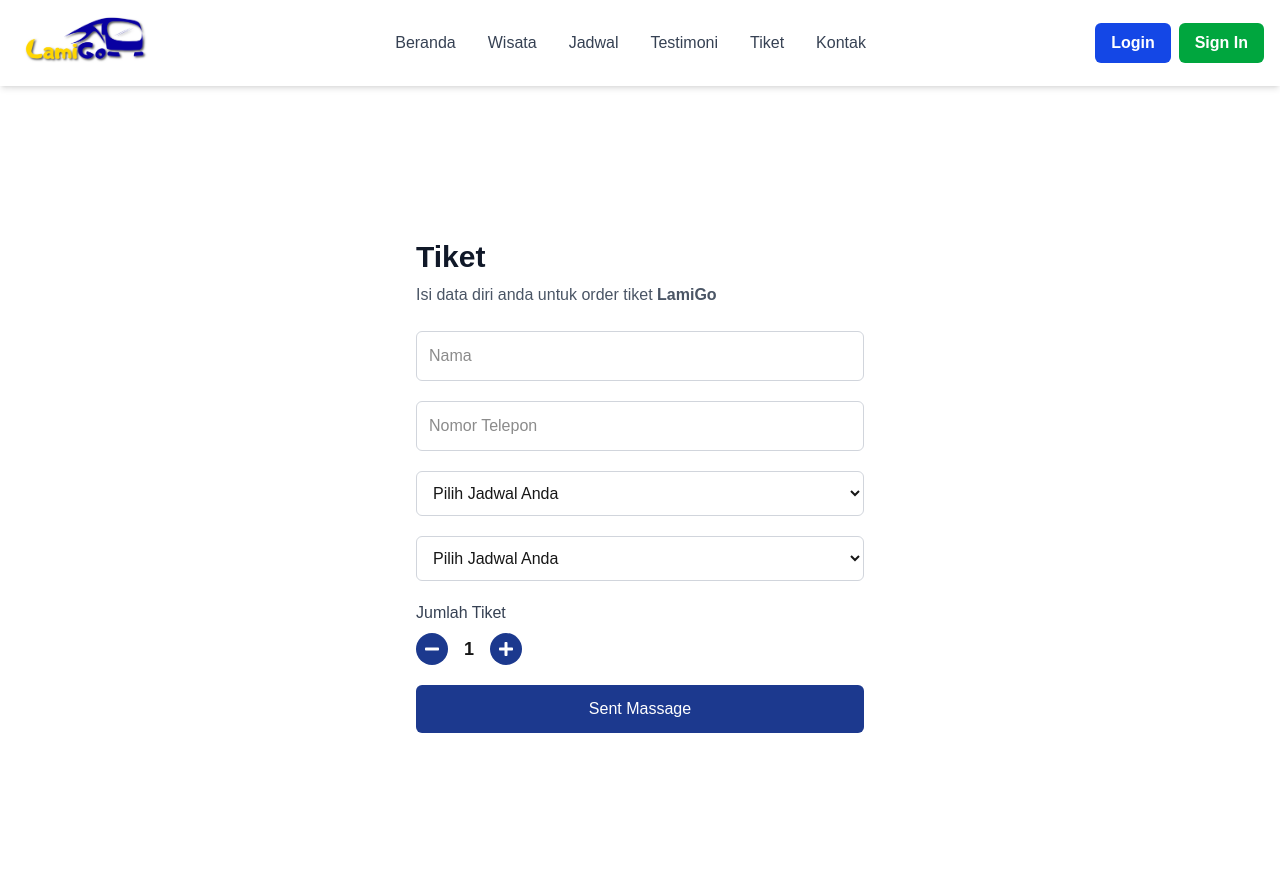
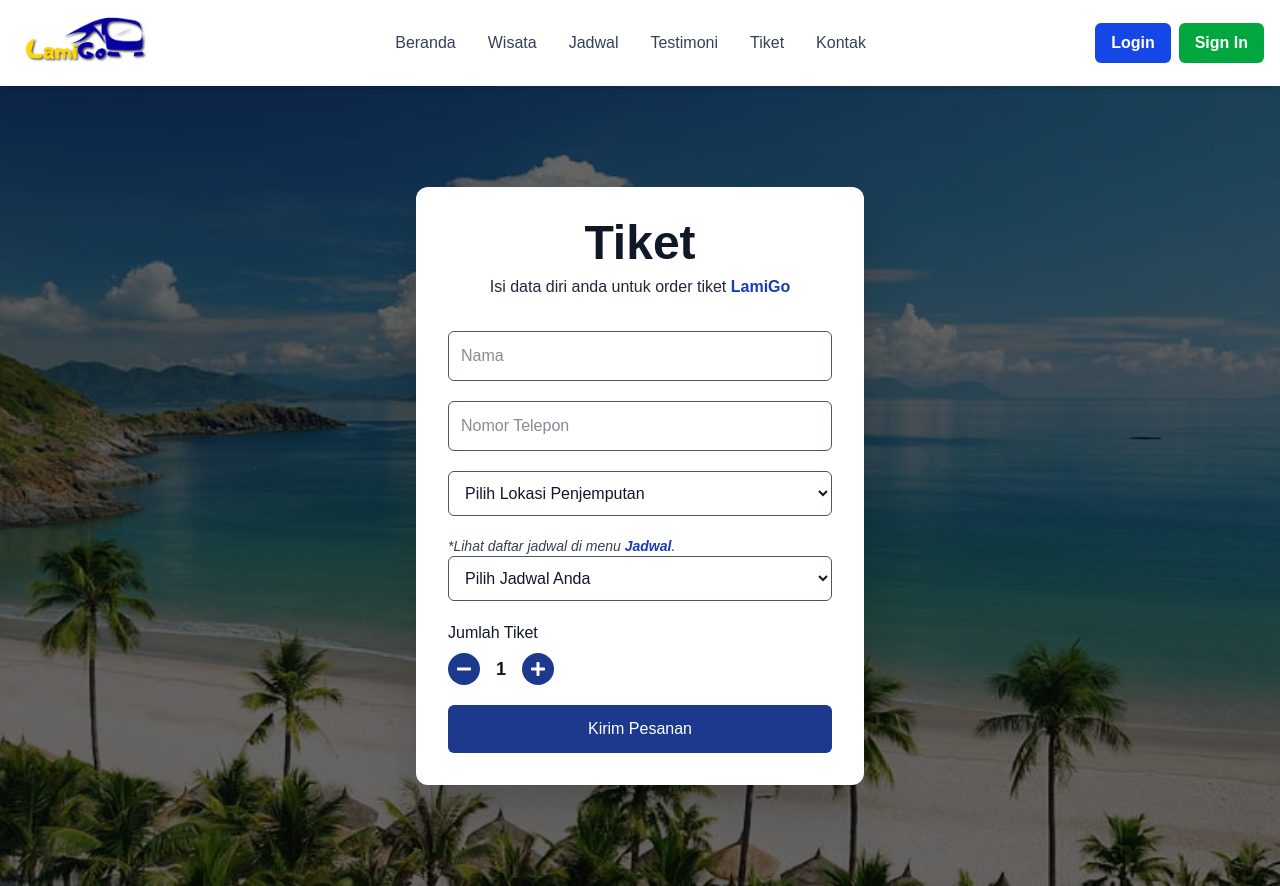
Before and after one commit to megustaSzy/project-web, a Next.js app in the folder web/: page /tiket in a window 1280 px wide. Built offline with nearby package versions, Linux system fonts and the light colour scheme.

Commit message:
merubah tampilan form dan mengganti bg

```diff
--- a/web/src/app/tiket/page.tsx
+++ b/web/src/app/tiket/page.tsx
@@ -7,97 +7,117 @@ export default function TiketPage() {
   const [jumlah, setJumlah] = useState(1);
   const [nama, setNama] = useState("");
   const [telepon, setTelepon] = useState("");
+  const [penjemputan, setPenjemputan] = useState("");
   const [jadwal, setJadwal] = useState("");
 
   const handleSubmit = (e: React.FormEvent) => {
     e.preventDefault();
-    alert(`Pesanan dikirim!\nNama: ${nama}\nTelepon: ${telepon}\nJadwal: ${jadwal}\nJumlah: ${jumlah}`);
+    alert(
+      `Pesanan dikirim!\nNama: ${nama}\nTelepon: ${telepon}\nPenjemputan: ${penjemputan}\nJadwal: ${jadwal}\nJumlah Tiket: ${jumlah}`
+    );
   };
 
   return (
-    <section className="min-h-screen flex flex-col items-center justify-center px-6 py-10 bg-white">
-      <div className="w-full max-w-md">
-        <h1 className="text-3xl font-bold text-gray-900 mb-2">Tiket</h1>
-        <p className="text-gray-600 mb-6">
-          Isi data diri anda untuk order tiket <span className="font-semibold">LamiGo</span>
-        </p>
+    <section
+      className="relative min-h-screen flex flex-col items-center justify-center px-6 py-10 bg-cover bg-center"
+      style={{ backgroundImage: "url('/images/bg.jpg')" }}
+    >
+      {/* Overlay hitam transparan */}
+      <div className="absolute inset-0 bg-black/60"></div>
 
-        <form onSubmit={handleSubmit} className="space-y-5">
-          {/* Input Nama */}
+      {/* Konten form */}
+      <div className="relative w-full max-w-md bg-white rounded-xl shadow-2xl p-8">
+        {/* Header */}
+        <div className="text-center mb-8">
+          <h1 className="text-5xl font-bold text-gray-900 mb-2">Tiket</h1>
+          <p className="text-gray-800 mb-2">
+            Isi data diri anda untuk order tiket{" "}
+            <span className="font-semibold text-blue-800">LamiGo</span>
+          </p>
+        </div>
+
+        {/* Form */}
+        <form onSubmit={handleSubmit} className="space-y-5 text-gray-900">
           <input
             type="text"
             placeholder="Nama"
             value={nama}
             onChange={(e) => setNama(e.target.value)}
-            className="w-full border border-gray-300 rounded-md p-3 focus:outline-none focus:ring-2 focus:ring-blue-800"
+            className="w-full border border-gray-600 rounded-md p-3 focus:outline-none focus:ring-2 focus:ring-blue-800"
             required
           />
 
-          {/* Input Nomor Telepon */}
           <input
             type="tel"
             placeholder="Nomor Telepon"
             value={telepon}
             onChange={(e) => setTelepon(e.target.value)}
-            className="w-full border border-gray-300 rounded-md p-3 focus:outline-none focus:ring-2 focus:ring-blue-800"
+            className="w-full border border-gray-600 rounded-md p-3 focus:outline-none focus:ring-2 focus:ring-blue-800"
             required
           />
 
-{/* Pilih Penjemputan */}
+          <select
+            value={penjemputan}
+            onChange={(e) => setPenjemputan(e.target.value)}
+            className="w-full border border-gray-600 rounded-md p-3 focus:outline-none focus:ring-2 focus:ring-blue-800 bg-white"
+            required
+          >
+            <option value="">Pilih Lokasi Penjemputan</option>
+            <option value="Terminal Rajabasa">Terminal Rajabasa</option>
+            <option value="Stasiun Tanjung Karang">
+              Stasiun Tanjung Karang
+            </option>
+          </select>
+
+          <p className="text-sm text-gray-700 italic -mb-0">
+            *Lihat daftar jadwal di menu{" "}
+            <span className="font-semibold text-blue-800">Jadwal</span>.
+          </p>
+
           <select
             value={jadwal}
             onChange={(e) => setJadwal(e.target.value)}
-            className="w-full border border-gray-300 rounded-md p-3 focus:outline-none focus:ring-2 focus:ring-blue-800"
+            className="w-full border border-gray-600 rounded-md p-3 focus:outline-none focus:ring-2 focus:ring-blue-800 bg-white"
             required
           >
             <option value="">Pilih Jadwal Anda</option>
-            <option value="Pagi">Terminal Rajabasa</option>
-            <option value="Siang">Stasiun Tanjung Karang</option>
+            <option value="A1">A1</option>
+            <option value="B1">B1</option>
+            <option value="C1">C1</option>
+            <option value="D1">D1</option>
+            <option value="E1">E1</option>
           </select>
 
-          {/* Pilih Jadwal */}
-          <select
-            value={jadwal}
-            onChange={(e) => setJadwal(e.target.value)}
-            className="w-full border border-gray-300 rounded-md p-3 focus:outline-none focus:ring-2 focus:ring-blue-800"
-            required
-          >
-            <option value="">Pilih Jadwal Anda</option>
-            <option value="Pagi"> A1</option>
-            <option value="Siang">B1</option>
-            <option value="Malam">C1</option>
-             <option value="Siang">D1</option>
-            <option value="Malam">E1</option>
-          </select>
-
-          {/* Jumlah Tiket */}
           <div>
-            <label className="block mb-2 font-medium text-gray-700">Jumlah Tiket</label>
+            <label className="block mb-2 font-medium text-gray-900">
+              Jumlah Tiket
+            </label>
             <div className="flex items-center gap-4">
               <button
                 type="button"
                 onClick={() => setJumlah((prev) => Math.max(1, prev - 1))}
-                className="p-2 bg-blue-900 text-white rounded-full hover:bg-blue-800"
+                className="p-2 bg-blue-900 text-white rounded-full hover:bg-blue-800 transition"
               >
                 <FaMinus />
               </button>
+
               <span className="text-lg font-semibold">{jumlah}</span>
+
               <button
                 type="button"
                 onClick={() => setJumlah((prev) => prev + 1)}
-                className="p-2 bg-blue-900 text-white rounded-full hover:bg-blue-800"
+                className="p-2 bg-blue-900 text-white rounded-full hover:bg-blue-800 transition"
               >
                 <FaPlus />
               </button>
             </div>
           </div>
 
-          {/* Tombol Submit */}
           <button
             type="submit"
             className="w-full bg-blue-900 hover:bg-blue-800 text-white font-medium py-3 rounded-md transition"
           >
-            Sent Massage
+            Kirim Pesanan
           </button>
         </form>
       </div>
```
